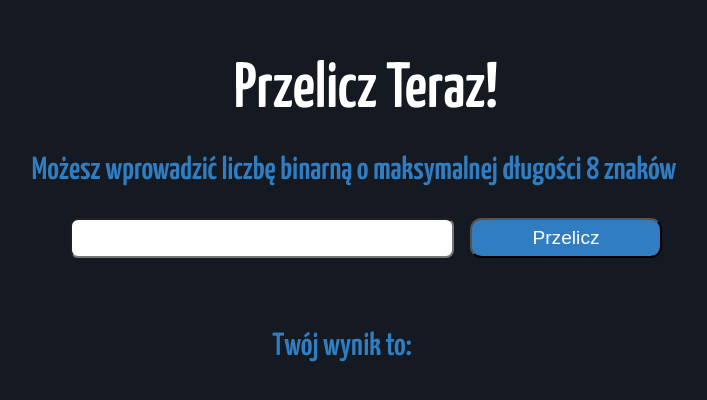
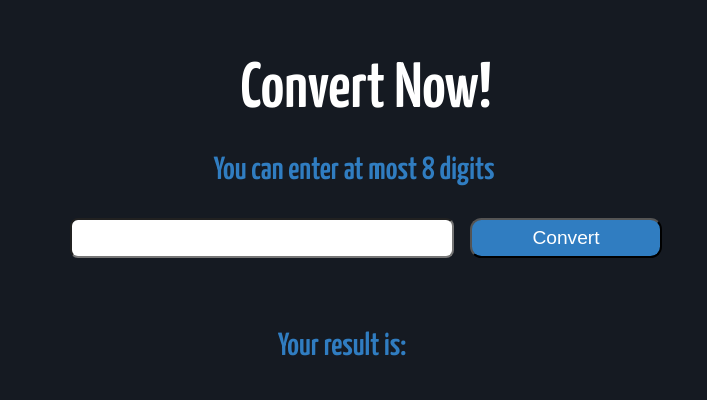
Before and after one commit to samuelbaron/binary-to-decimaly-converter, a plain HTML site: page index.html in a window 1280 px wide. Shown: the part 102-502 px from the top of the page, without its empty margins (274-981 px from the left). Drawn offline with Linux system fonts and the light colour scheme.

Commit message:
Changed language

```diff
--- a/index.html
+++ b/index.html
@@ -2,20 +2,20 @@
 <html lang="en">
 <head>
   <meta charset="UTF-8">
-  <title>Kalkulator Binarno-Decymalny</title>
+  <title>Binary to Decimal Converter</title>
   <link rel="stylesheet" href="style.css">
   <link href="https://fonts.googleapis.com/css2?family=Yanone+Kaffeesatz:wght@600&display=swap" rel="stylesheet">
 </head>
 <body>
-<h1 class="header">Przelicz Teraz!</h1>
-<p class="text-area">Możesz wprowadzić liczbę binarną o maksymalnej długości 8 znaków</p>
+<h1 class="header">Convert Now!</h1>
+<p class="text-area">You can enter at most 8 digits</p>
 <div class="flex-wrapper">
   <label for="input"></label>
   <input type="number" class="input-area round" id="input">
-  <button class="button-area round">Przelicz</button>
+  <button class="button-area round">Convert</button>
 </div>
 <div class="flex-wrapper result-wrapper">
-  <p class="text-area">Twój wynik to: </p>
+  <p class="text-area">Your result is: </p>
   <p class="text-area result-text"></p>
   <br>
 </div>
```
